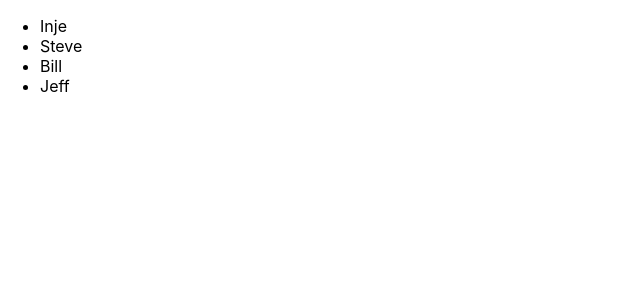
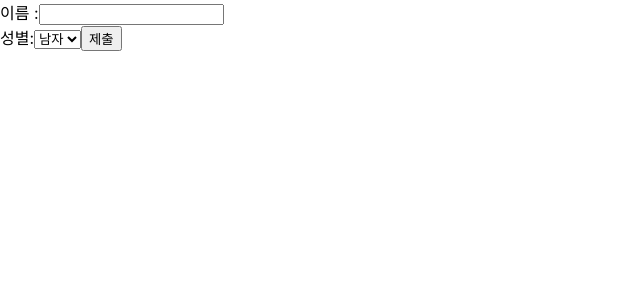
Before and after one commit to KimSuMin123/react-practice, a React (Create React App) app: page / in a window 1280 px wide. Shown: the top 300 px of the page, without its empty margins (0-640 px from the left). Built offline with nearby package versions, Linux system fonts and the light colour scheme.

Commit message:
chapter_11 실습 업로드

```diff
--- /dev/null
+++ b/src/chapter_11/SignUp.jsx
@@ -0,0 +1,40 @@
+import React, { useState } from "react";
+
+function SignUp (props) {
+    const [name, setName] = useState("");
+    const [gender, setGender] = useState("남자");
+
+    const handleChangeName = (event) => {
+        setName(event.target.value);
+    }
+
+    const handleChangeGender = (event) => {
+        setGender(event.target.value);
+    }
+
+    const handleSubmit = (event) => {
+        alert(`이름 : ${name}, 성별 : ${gender}`);
+        event.preventDefault();
+    };
+
+    return (
+        <form onSubmit={handleSubmit}>
+            <label>
+                이름 :
+                <input type = "text" value = {name}
+                    onChange = {handleChangeName} />
+            </label>
+            <br />
+            <label>
+                성별:
+                <select value={gender} onChange={handleChangeGender}>
+                    <option value = "남자">남자</option>
+                    <option value = "여자">여자</option>
+                </select>
+            </label>
+            <button type="submit">제출</button>
+        </form>
+    );
+}
+
+export default SignUp;
--- a/src/index.js
+++ b/src/index.js
@@ -14,11 +14,12 @@ import TextlnputWithFocusButton from './chapter_07/TextlnputWithFocusButton';
 import ConfirmButton from './chapter_08/ConfirmButton';
 import LandingPage from './chapter_09/LandingPage';
 import AttendanceBook from './chapter_10/AttendanceBook';
+import SignUp from './chapter_11/SignUp';
 
 const root = ReactDOM.createRoot(document.getElementById('root'));
 root.render(
   <React.StrictMode>
-    <AttendanceBook/>
+    <SignUp/>
   </React.StrictMode>
 );
 
```
